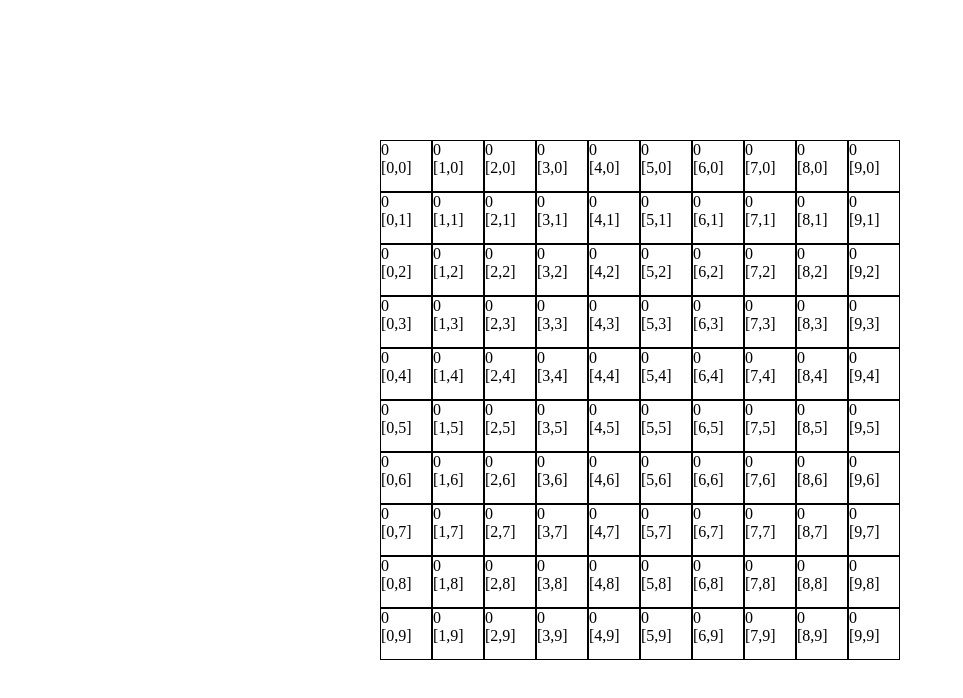
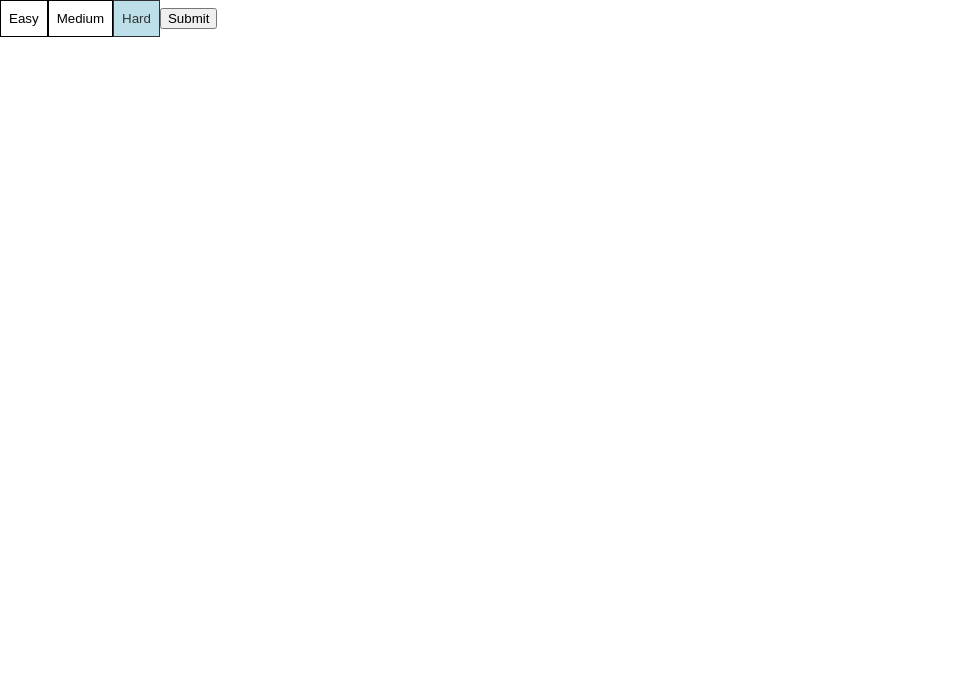
Before and after one commit to Shinestr8/mimesweeper, a React (Vite) app: page / in a window 1280 px wide. Shown: the top 698 px of the page, without its empty margins (0-963 px from the left). Built offline with nearby package versions, Linux system fonts and the light colour scheme.

Commit message:
feat: dynamic grid & presets

```diff
--- a/src/App.css
+++ b/src/App.css
@@ -16,12 +16,25 @@ html, body  {
 .grid {
   display: grid;
   margin: auto;
-  grid-template-columns: repeat(10, 1fr);
+  /* grid-template-columns: repeat(30, 1fr); */
+  /* grid-row: gri; */
   width: fit-content;
 }
 
 .cell {
+  font-size: 9px;
   border: 1px solid black;
-  height: 50px;
-  width: 50px;
+  height: 30px;
+  width: 30px;
 }
+
+.difficultyPicker {
+  padding: 10px 8px;
+  border: 1px solid black;
+  background-color: white;
+}
+
+.difficultyPicker.active {
+  background-color: lightblue;
+  opacity: 0.8;
+}
--- a/src/App.tsx
+++ b/src/App.tsx
@@ -1,16 +1,21 @@
 import { useState } from 'react'
-import reactLogo from './assets/react.svg'
-import viteLogo from '/vite.svg'
 import './App.css'
 import { Grid } from './Grid'
+import { GameSetting, GameSetup } from './GameSetup'
 
 function App() {
-  const [count, setCount] = useState(0)
+  const [gameSettings, setGameSettings] = useState<GameSetting | null>(null)
 
   return (
-    <div className='wrapper'>
-      <Grid size={10} bombCount={20}/>
+    <>
+    {!gameSettings ? <GameSetup setGameSettings={setGameSettings}/> : (
+      <div className='wrapper'>
+      <Grid sizeX={gameSettings.row} sizeY={gameSettings.column} bombCount={gameSettings.bomb}/>
     </div>
+    )}
+
+    </>
+
   )
 }
 
--- a/src/Cell.tsx
+++ b/src/Cell.tsx
@@ -11,7 +11,7 @@ export const Cell = ({position, hasBomb, number, handleCellClickCallback, isClea
     const handleCellClick = () => {
         handleCellClickCallback(position, hasBomb)
     }
-    // console.log(isCleared)
+
     return <div className="cell" style={{background: hasBomb ? 'red' : isCleared ? 'blue' : 'white'}} onClick={handleCellClick}>{hasBomb ? 'x' : number    }
     <div>
         {JSON.stringify(position)}
--- /dev/null
+++ b/src/DifficultyPicker.tsx
@@ -0,0 +1,11 @@
+type Props = {
+    label: string;
+    isActive: boolean;
+    onClick: () => void
+}
+
+export const DifficultyPicker = ({label, onClick, isActive}: Props) => {
+    return <button onClick={onClick} className={`difficultyPicker ${isActive ? "active" : ''}`}>
+        {label}
+    </button>
+}
--- /dev/null
+++ b/src/GameSetup.tsx
@@ -0,0 +1,37 @@
+import { useState } from "react"
+import { DifficultyPicker } from "./DifficultyPicker"
+
+
+export type GameSetting = {
+    name: string;
+    row: number;
+    column: number;
+    bomb: number;
+}
+
+type Props = {
+    setGameSettings: (val: GameSetting) => void
+}
+
+export const GameSetup = ({setGameSettings}: Props) => {
+
+    const [selected, setSelected] = useState(2)
+    const presets = [
+        {name: "Easy", row: 8, column: 8, bomb: 10},
+        {name: "Medium", row: 16, column: 16, bomb: 40},
+        {name: "Hard", row: 30, column: 16, bomb: 100},
+    ]
+
+    const handleSubmit = () => {
+        setGameSettings(presets[selected])
+    }
+
+    return (
+        <div>
+            {presets.map(({name}, index) => {
+               return  <DifficultyPicker label={name} isActive={selected === index} onClick={() => setSelected(index)} />
+            })}
+            <button onClick={handleSubmit}>Submit</button>
+        </div>
+    )
+}
--- a/src/Grid.tsx
+++ b/src/Grid.tsx
@@ -3,13 +3,14 @@ import { Cell } from "./Cell";
 import { arraysEqual, getRandomInt, hasArray } from "./utils/numberUtils";
 
 type Props = {
-  size: number;
+  sizeX: number;
+  sizeY: number;
   bombCount: number;
 };
 
 type Position = [number, number];
 
-export const Grid = ({ size, bombCount }: Props) => {
+export const Grid = ({ sizeX, sizeY, bombCount }: Props) => {
   const [cleared, setCleared] = useState<Array<Position>>([]);
   const [start, setStart] = useState<{
     initialized: boolean;
@@ -21,27 +22,27 @@ export const Grid = ({ size, bombCount }: Props) => {
     const { initialized, firstPos } = start;
     if (!initialized || !firstPos) return arr;
     for (let i = 0; i < bombCount; ++i) {
-      let newBombPos = getRandomInt(0, size ** 2);
+      let newBombPos = getRandomInt(0, sizeX * sizeY);
       while (
-        newBombPos === firstPos[0]*size + firstPos[1] ||
+        newBombPos === firstPos[1] * sizeX + firstPos[0] ||
         arr.includes(newBombPos)
       ) {
-        newBombPos = getRandomInt(0, size ** 2);
+        newBombPos = getRandomInt(0, sizeX * sizeY);
       }
       arr.push(newBombPos);
     }
     return arr;
-  }, [size, bombCount, start]);
+  }, [bombCount, start]);
 
   useEffect(() => {
     start.firstPos && propagateClick(start.firstPos, false);
   }, [bombPos]);
 
-  const playground: Array<{position: Position, hasBomb: boolean}>  = [];
+  const playground: Array<{ position: Position; hasBomb: boolean }> = [];
 
   let index = 0;
-  for (let i = 0; i < size; ++i) {
-    for (let j = 0; j < size; j++) {
+  for (let i = 0; i < sizeY; ++i) {
+    for (let j = 0; j < sizeX; j++) {
       const hasBomb = bombPos.includes(index);
       playground.push({ position: [j, i], hasBomb });
       index++;
@@ -55,7 +56,7 @@ export const Grid = ({ size, bombCount }: Props) => {
 
   const isValidCoordinate = (position: [number, number]) => {
     const [x, y] = position;
-    return x >= 0 && x < size && y >= 0 && y < size;
+    return x >= 0 && x < sizeX && y >= 0 && y < sizeY;
   };
 
   const getNeighbourCells = (position: [number, number]) => {
@@ -69,7 +70,7 @@ export const Grid = ({ size, bombCount }: Props) => {
       [x - 1, y - 1],
       [x, y - 1],
       [x + 1, y - 1],
-    ]
+    ];
     return neighbours.filter((pos) => {
       return isValidCoordinate(pos);
     });
@@ -148,7 +149,10 @@ export const Grid = ({ size, bombCount }: Props) => {
   };
 
   return (
-    <div className="grid">
+    <div
+      className="grid"
+      style={{ gridTemplateColumns: `repeat(${sizeX}, 1fr)` }}
+    >
       {playground.map((cell) => {
         return (
           <Cell
```
